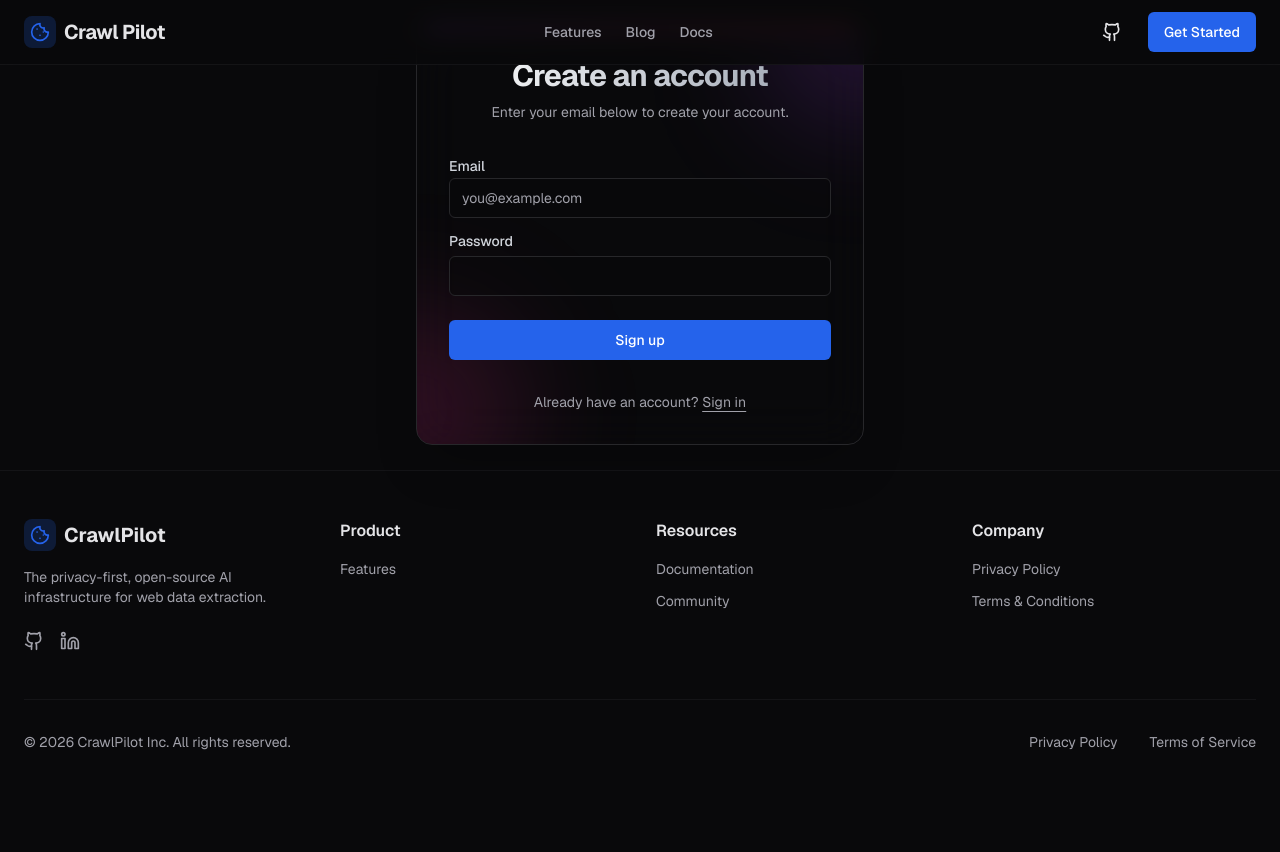
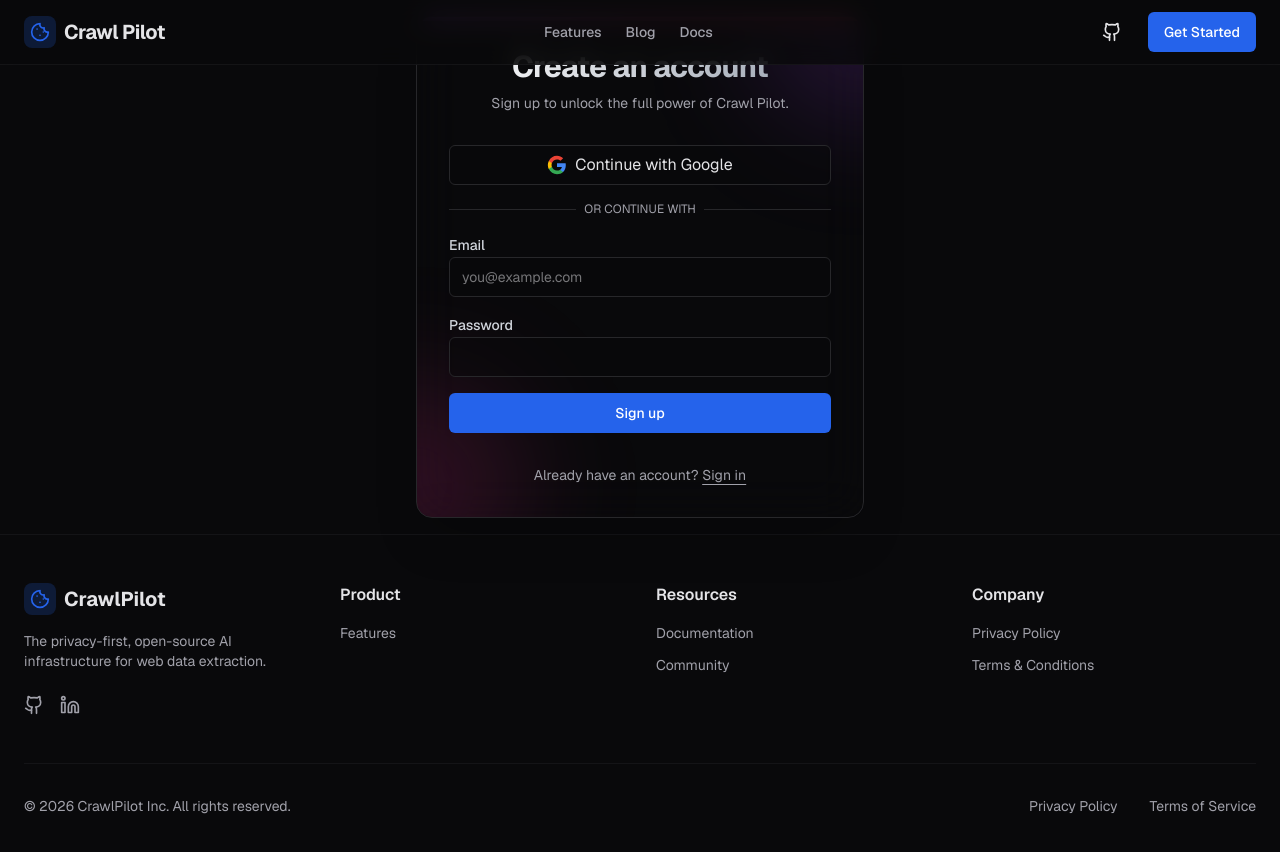
Before and after one commit to crawlpilot/crawlpilot.github.io, a Next.js app: page /signup in a window 1280 px wide. Shown: the top 852 px of the page. Before the commit the page ends 800 px from the top, so only its background shows below. Built offline with nearby package versions, Linux system fonts and the light colour scheme; no server answers.

Commit message:
aff firebas

```diff
--- a/package.json
+++ b/package.json
@@ -10,10 +10,9 @@
   },
   "dependencies": {
     "@radix-ui/react-slot": "^1.2.4",
-    "@supabase/ssr": "^0.9.0",
-    "@supabase/supabase-js": "^2.99.1",
     "class-variance-authority": "^0.7.1",
     "clsx": "^2.1.1",
+    "firebase": "^12.10.0",
     "framer-motion": "^12.34.0",
     "gray-matter": "^4.0.3",
     "lucide-react": "^0.564.0",
--- a/src/app/login/page.tsx
+++ b/src/app/login/page.tsx
@@ -1,7 +1,13 @@
 "use client";
 
 import { useState } from "react";
-import { createClient } from "@/utils/supabase/client";
+import { auth } from "@/lib/firebase";
+import {
+    signInWithEmailAndPassword,
+    signInWithPopup,
+    GoogleAuthProvider,
+    getIdToken
+} from "firebase/auth";
 import { Navbar } from "@/components/Navbar";
 import { Footer } from "@/components/Footer";
 import Link from "next/link";
@@ -14,33 +20,14 @@
     const [loading, setLoading] = useState(false);
     const router = useRouter();
 
-    const handleLogin = async (e: React.FormEvent) => {
-        e.preventDefault();
-        setLoading(true);
-        setError(null);
-
-        const supabase = createClient();
-
+    const syncWithExtension = async (user: any) => {
         try {
-            const { data, error } = await supabase.auth.signInWithPassword({
-                email,
-                password,
-            });
-
-            if (error) {
-                throw error;
-            }
-
-            // Successful login - sync with extension if requested
-            if (data.session) {
-                try {
-                    // Extension ID: obkajpmefemkleeggkfhnmpileijgecc
+            const token = await getIdToken(user);
             const extensionId = "obkajpmefemkleeggkfhnmpileijgecc";
-                    // We check if chrome runtime exists (only in Chrome-based browsers)
             if (typeof window !== 'undefined' && (window as any).chrome && (window as any).chrome.runtime) {
                 (window as any).chrome.runtime.sendMessage(
                     extensionId,
-                            { type: "AUTH_SUCCESS", token: data.session.access_token },
+                    { type: "AUTH_SUCCESS", token },
                     (response: any) => {
                         console.log("Extension response:", response);
                     }
@@ -49,12 +36,35 @@
         } catch (extError) {
             console.error("Failed to sync with extension:", extError);
         }
-            }
+    };
 
-            router.push("/dashboard"); // or just back home depending on where you want them to go
-            router.refresh();
+    const handleEmailLogin = async (e: React.FormEvent) => {
+        e.preventDefault();
+        setLoading(true);
+        setError(null);
+
+        try {
+            const userCredential = await signInWithEmailAndPassword(auth, email, password);
+            await syncWithExtension(userCredential.user);
+            router.push("/");
         } catch (err: any) {
             setError(err.message || "Failed to log in.");
+        } finally {
+            setLoading(false);
+        }
+    };
+
+    const handleGoogleLogin = async () => {
+        setLoading(true);
+        setError(null);
+        const provider = new GoogleAuthProvider();
+
+        try {
+            const result = await signInWithPopup(auth, provider);
+            await syncWithExtension(result.user);
+            router.push("/");
+        } catch (err: any) {
+            setError(err.message || "Failed to log in with Google.");
         } finally {
             setLoading(false);
         }
@@ -65,7 +75,6 @@
             <Navbar />
             <main className="flex-1 flex items-center justify-center p-4">
                 <div className="w-full max-w-md p-8 space-y-8 rounded-2xl border border-border bg-card/50 backdrop-blur-xl shadow-2xl relative overflow-hidden">
-                    {/* Decorative Gradients */}
                     <div className="absolute top-0 left-0 w-full h-1 bg-gradient-to-r from-blue-500 via-indigo-500 to-purple-500" />
                     <div className="absolute -top-24 -right-24 w-48 h-48 bg-blue-500/20 rounded-full blur-3xl -z-10" />
                     <div className="absolute -bottom-24 -left-24 w-48 h-48 bg-purple-500/20 rounded-full blur-3xl -z-10" />
@@ -79,7 +88,43 @@
                         </p>
                     </div>
 
-                    <form onSubmit={handleLogin} className="space-y-6">
+                    <div className="space-y-4">
+                        <button
+                            onClick={handleGoogleLogin}
+                            disabled={loading}
+                            className="w-full flex items-center justify-center gap-2 h-10 px-4 py-2 border border-input rounded-md bg-background/50 hover:bg-white/5 transition-colors disabled:opacity-50"
+                        >
+                            <svg className="w-5 h-5" viewBox="0 0 24 24">
+                                <path
+                                    d="M22.56 12.25c0-.78-.07-1.53-.2-2.25H12v4.26h5.92c-.26 1.37-1.04 2.53-2.21 3.31v2.77h3.57c2.08-1.92 3.28-4.74 3.28-8.09z"
+                                    fill="#4285F4"
+                                />
+                                <path
+                                    d="M12 23c2.97 0 5.46-.98 7.28-2.66l-3.57-2.77c-.98.66-2.23 1.06-3.71 1.06-2.86 0-5.29-1.93-6.16-4.53H2.18v2.84C3.99 20.53 7.7 23 12 23z"
+                                    fill="#34A853"
+                                />
+                                <path
+                                    d="M5.84 14.09c-.22-.66-.35-1.36-.35-2.09s.13-1.43.35-2.09V7.07H2.18C1.43 8.55 1 10.22 1 12s.43 3.45 1.18 4.93l3.66-2.84z"
+                                    fill="#FBBC05"
+                                />
+                                <path
+                                    d="M12 5.38c1.62 0 3.06.56 4.21 1.64l3.15-3.15C17.45 2.09 14.97 1 12 1 7.7 1 3.99 3.47 2.18 7.07l3.66 2.84c.87-2.6 3.3-4.53 6.16-4.53z"
+                                    fill="#EA4335"
+                                />
+                            </svg>
+                            Sign in with Google
+                        </button>
+
+                        <div className="relative">
+                            <div className="absolute inset-0 flex items-center">
+                                <span className="w-full border-t border-border" />
+                            </div>
+                            <div className="relative flex justify-center text-xs uppercase">
+                                <span className="bg-background px-2 text-muted-foreground">Or continue with email</span>
+                            </div>
+                        </div>
+
+                        <form onSubmit={handleEmailLogin} className="space-y-4">
                             {error && (
                                 <div className="p-3 text-sm text-red-400 bg-red-400/10 border border-red-400/20 rounded-lg text-center">
                                     {error}
@@ -97,23 +142,21 @@
                                         required
                                         value={email}
                                         onChange={(e) => setEmail(e.target.value)}
-                                    className="flex h-10 w-full rounded-md border border-input bg-background/50 px-3 py-2 text-sm ring-offset-background file:border-0 file:bg-transparent file:text-sm file:font-medium placeholder:text-muted-foreground focus-visible:outline-none focus-visible:ring-2 focus-visible:ring-ring focus-visible:ring-offset-2 disabled:cursor-not-allowed disabled:opacity-50 transition-colors hover:border-blue-500/50"
+                                        className="flex h-10 w-full rounded-md border border-input bg-background/50 px-3 py-2 text-sm focus-visible:outline-none focus-visible:ring-2 focus-visible:ring-ring focus-visible:ring-offset-2 disabled:opacity-50 transition-colors hover:border-blue-500/50"
                                         placeholder="you@example.com"
                                     />
                                 </div>
                                 <div className="space-y-2">
-                                <div className="flex items-center justify-between">
                                     <label className="text-sm font-medium leading-none text-gray-300" htmlFor="password">
                                         Password
                                     </label>
-                                </div>
                                     <input
                                         id="password"
                                         type="password"
                                         required
                                         value={password}
                                         onChange={(e) => setPassword(e.target.value)}
-                                    className="flex h-10 w-full rounded-md border border-input bg-background/50 px-3 py-2 text-sm ring-offset-background file:border-0 file:bg-transparent file:text-sm file:font-medium placeholder:text-muted-foreground focus-visible:outline-none focus-visible:ring-2 focus-visible:ring-ring focus-visible:ring-offset-2 disabled:cursor-not-allowed disabled:opacity-50 transition-colors hover:border-blue-500/50"
+                                        className="flex h-10 w-full rounded-md border border-input bg-background/50 px-3 py-2 text-sm focus-visible:outline-none focus-visible:ring-2 focus-visible:ring-ring focus-visible:ring-offset-2 disabled:opacity-50 transition-colors hover:border-blue-500/50"
                                     />
                                 </div>
                             </div>
@@ -121,11 +164,12 @@
                             <button
                                 type="submit"
                                 disabled={loading}
-                            className="inline-flex items-center justify-center whitespace-nowrap rounded-md text-sm font-medium ring-offset-background transition-colors focus-visible:outline-none focus-visible:ring-2 focus-visible:ring-ring focus-visible:ring-offset-2 disabled:pointer-events-none disabled:opacity-50 bg-primary text-primary-foreground hover:bg-primary/90 h-10 px-4 py-2 w-full active:scale-[0.98]"
+                                className="inline-flex items-center justify-center rounded-md text-sm font-medium bg-primary text-primary-foreground hover:bg-primary/90 h-10 px-4 py-2 w-full transition-colors disabled:opacity-50 active:scale-[0.98]"
                             >
                                 {loading ? "Signing in..." : "Sign in"}
                             </button>
                         </form>
+                    </div>
 
                     <div className="text-center text-sm text-muted-foreground mt-4">
                         Don&apos;t have an account?{" "}
--- a/src/app/signup/page.tsx
+++ b/src/app/signup/page.tsx
@@ -1,7 +1,13 @@
 "use client";
 
 import { useState } from "react";
-import { createClient } from "@/utils/supabase/client";
+import { auth } from "@/lib/firebase";
+import {
+    createUserWithEmailAndPassword,
+    signInWithPopup,
+    GoogleAuthProvider,
+    getIdToken
+} from "firebase/auth";
 import { Navbar } from "@/components/Navbar";
 import { Footer } from "@/components/Footer";
 import Link from "next/link";
@@ -11,51 +17,54 @@
     const [email, setEmail] = useState("");
     const [password, setPassword] = useState("");
     const [error, setError] = useState<string | null>(null);
-    const [message, setMessage] = useState<string | null>(null);
     const [loading, setLoading] = useState(false);
     const router = useRouter();
 
-    const handleSignup = async (e: React.FormEvent) => {
-        e.preventDefault();
-        setLoading(true);
-        setError(null);
-        setMessage(null);
-
-        const supabase = createClient();
-
+    const syncWithExtension = async (user: any) => {
         try {
-            const { data, error } = await supabase.auth.signUp({
-                email,
-                password,
-                options: {
-                    emailRedirectTo: `${window.location.origin}/auth/callback`,
-                },
-            });
-
-            if (error) {
-                throw error;
-            }
-
-            // If sign up doesn't require verification (or if auto-login occurs)
-            if (data.session) {
-                try {
+            const token = await getIdToken(user);
             const extensionId = "obkajpmefemkleeggkfhnmpileijgecc";
             if (typeof window !== 'undefined' && (window as any).chrome && (window as any).chrome.runtime) {
                 (window as any).chrome.runtime.sendMessage(
                     extensionId,
-                            { type: "AUTH_SUCCESS", token: data.session.access_token }
+                    { type: "AUTH_SUCCESS", token },
+                    (response: any) => {
+                        console.log("Extension response:", response);
+                    }
                 );
             }
         } catch (extError) {
-                    // Ignore
+            console.error("Failed to sync with extension:", extError);
         }
-                router.push("/dashboard");
-            } else {
-                setMessage("Check your email for the confirmation link to complete registration.");
-            }
+    };
 
+    const handleEmailSignup = async (e: React.FormEvent) => {
+        e.preventDefault();
+        setLoading(true);
+        setError(null);
+
+        try {
+            const userCredential = await createUserWithEmailAndPassword(auth, email, password);
+            await syncWithExtension(userCredential.user);
+            router.push("/");
         } catch (err: any) {
             setError(err.message || "Failed to create account.");
+        } finally {
+            setLoading(false);
+        }
+    };
+
+    const handleGoogleSignup = async () => {
+        setLoading(true);
+        setError(null);
+        const provider = new GoogleAuthProvider();
+
+        try {
+            const result = await signInWithPopup(auth, provider);
+            await syncWithExtension(result.user);
+            router.push("/");
+        } catch (err: any) {
+            setError(err.message || "Failed to sign up with Google.");
         } finally {
             setLoading(false);
         }
@@ -66,7 +75,6 @@
             <Navbar />
             <main className="flex-1 flex items-center justify-center p-4">
                 <div className="w-full max-w-md p-8 space-y-8 rounded-2xl border border-border bg-card/50 backdrop-blur-xl shadow-2xl relative overflow-hidden">
-                    {/* Decorative Gradients */}
                     <div className="absolute top-0 left-0 w-full h-1 bg-gradient-to-r from-purple-500 via-pink-500 to-red-500" />
                     <div className="absolute -top-24 -right-24 w-48 h-48 bg-purple-500/20 rounded-full blur-3xl -z-10" />
                     <div className="absolute -bottom-24 -left-24 w-48 h-48 bg-pink-500/20 rounded-full blur-3xl -z-10" />
@@ -76,20 +84,50 @@
                             Create an account
                         </h1>
                         <p className="text-sm text-muted-foreground">
-                            Enter your email below to create your account.
+                            Sign up to unlock the full power of Crawl Pilot.
                         </p>
                     </div>
 
-                    <form onSubmit={handleSignup} className="space-y-6">
+                    <div className="space-y-4">
+                        <button
+                            onClick={handleGoogleSignup}
+                            disabled={loading}
+                            className="w-full flex items-center justify-center gap-2 h-10 px-4 py-2 border border-input rounded-md bg-background/50 hover:bg-white/5 transition-colors disabled:opacity-50"
+                        >
+                            <svg className="w-5 h-5" viewBox="0 0 24 24">
+                                <path
+                                    d="M22.56 12.25c0-.78-.07-1.53-.2-2.25H12v4.26h5.92c-.26 1.37-1.04 2.53-2.21 3.31v2.77h3.57c2.08-1.92 3.28-4.74 3.28-8.09z"
+                                    fill="#4285F4"
+                                />
+                                <path
+                                    d="M12 23c2.97 0 5.46-.98 7.28-2.66l-3.57-2.77c-.98.66-2.23 1.06-3.71 1.06-2.86 0-5.29-1.93-6.16-4.53H2.18v2.84C3.99 20.53 7.7 23 12 23z"
+                                    fill="#34A853"
+                                />
+                                <path
+                                    d="M5.84 14.09c-.22-.66-.35-1.36-.35-2.09s.13-1.43.35-2.09V7.07H2.18C1.43 8.55 1 10.22 1 12s.43 3.45 1.18 4.93l3.66-2.84z"
+                                    fill="#FBBC05"
+                                />
+                                <path
+                                    d="M12 5.38c1.62 0 3.06.56 4.21 1.64l3.15-3.15C17.45 2.09 14.97 1 12 1 7.7 1 3.99 3.47 2.18 7.07l3.66 2.84c.87-2.6 3.3-4.53 6.16-4.53z"
+                                    fill="#EA4335"
+                                />
+                            </svg>
+                            Continue with Google
+                        </button>
+
+                        <div className="relative">
+                            <div className="absolute inset-0 flex items-center">
+                                <span className="w-full border-t border-border" />
+                            </div>
+                            <div className="relative flex justify-center text-xs uppercase">
+                                <span className="bg-background px-2 text-muted-foreground">Or continue with</span>
+                            </div>
+                        </div>
+
+                        <form onSubmit={handleEmailSignup} className="space-y-4">
                             {error && (
                                 <div className="p-3 text-sm text-red-400 bg-red-400/10 border border-red-400/20 rounded-lg text-center">
                                     {error}
-                            </div>
-                        )}
-
-                        {message && (
-                            <div className="p-3 text-sm text-green-400 bg-green-400/10 border border-green-400/20 rounded-lg text-center">
-                                {message}
                                 </div>
                             )}
 
@@ -104,23 +142,21 @@
                                         required
                                         value={email}
                                         onChange={(e) => setEmail(e.target.value)}
-                                    className="flex h-10 w-full rounded-md border border-input bg-background/50 px-3 py-2 text-sm ring-offset-background file:border-0 file:bg-transparent file:text-sm file:font-medium placeholder:text-muted-foreground focus-visible:outline-none focus-visible:ring-2 focus-visible:ring-ring focus-visible:ring-offset-2 disabled:cursor-not-allowed disabled:opacity-50 transition-colors hover:border-purple-500/50"
+                                        className="flex h-10 w-full rounded-md border border-input bg-background/50 px-3 py-2 text-sm focus-visible:outline-none focus-visible:ring-2 focus-visible:ring-ring focus-visible:ring-offset-2 disabled:opacity-50 transition-colors hover:border-purple-500/50"
                                         placeholder="you@example.com"
                                     />
                                 </div>
                                 <div className="space-y-2">
-                                <div className="flex items-center justify-between">
                                     <label className="text-sm font-medium leading-none text-gray-300" htmlFor="password">
                                         Password
                                     </label>
-                                </div>
                                     <input
                                         id="password"
                                         type="password"
                                         required
                                         value={password}
                                         onChange={(e) => setPassword(e.target.value)}
-                                    className="flex h-10 w-full rounded-md border border-input bg-background/50 px-3 py-2 text-sm ring-offset-background file:border-0 file:bg-transparent file:text-sm file:font-medium placeholder:text-muted-foreground focus-visible:outline-none focus-visible:ring-2 focus-visible:ring-ring focus-visible:ring-offset-2 disabled:cursor-not-allowed disabled:opacity-50 transition-colors hover:border-purple-500/50"
+                                        className="flex h-10 w-full rounded-md border border-input bg-background/50 px-3 py-2 text-sm focus-visible:outline-none focus-visible:ring-2 focus-visible:ring-ring focus-visible:ring-offset-2 disabled:opacity-50 transition-colors hover:border-purple-500/50"
                                     />
                                 </div>
                             </div>
@@ -128,11 +164,12 @@
                             <button
                                 type="submit"
                                 disabled={loading}
-                            className="inline-flex items-center justify-center whitespace-nowrap rounded-md text-sm font-medium ring-offset-background transition-colors focus-visible:outline-none focus-visible:ring-2 focus-visible:ring-ring focus-visible:ring-offset-2 disabled:pointer-events-none disabled:opacity-50 bg-primary text-primary-foreground hover:bg-primary/90 h-10 px-4 py-2 w-full active:scale-[0.98]"
+                                className="inline-flex items-center justify-center rounded-md text-sm font-medium bg-primary text-primary-foreground hover:bg-primary/90 h-10 px-4 py-2 w-full transition-colors disabled:opacity-50 active:scale-[0.98]"
                             >
                                 {loading ? "Creating account..." : "Sign up"}
                             </button>
                         </form>
+                    </div>
 
                     <div className="text-center text-sm text-muted-foreground mt-4">
                         Already have an account?{" "}
--- /dev/null
+++ b/src/lib/firebase.ts
@@ -0,0 +1,17 @@
+import { initializeApp, getApps, getApp } from "firebase/app";
+import { getAuth } from "firebase/auth";
+
+const firebaseConfig = {
+    apiKey: process.env.NEXT_PUBLIC_FIREBASE_API_KEY,
+    authDomain: process.env.NEXT_PUBLIC_FIREBASE_AUTH_DOMAIN,
+    projectId: process.env.NEXT_PUBLIC_FIREBASE_PROJECT_ID,
+    storageBucket: process.env.NEXT_PUBLIC_FIREBASE_STORAGE_BUCKET,
+    messagingSenderId: process.env.NEXT_PUBLIC_FIREBASE_MESSAGING_SENDER_ID,
+    appId: process.env.NEXT_PUBLIC_FIREBASE_APP_ID,
+};
+
+// Initialize Firebase
+const app = getApps().length > 0 ? getApp() : initializeApp(firebaseConfig);
+const auth = getAuth(app);
+
+export { app, auth };
--- a/src/utils/supabase/client.ts
+++ /dev/null
@@ -1,8 +0,0 @@
-import { createBrowserClient } from '@supabase/ssr'
-
-export function createClient() {
-    return createBrowserClient(
-        process.env.NEXT_PUBLIC_SUPABASE_URL!,
-        process.env.NEXT_PUBLIC_SUPABASE_ANON_KEY!
-    )
-}
```
Also changed, not shown: src/app/auth/callback/page.tsx (deleted, +0 -41 lines), 1 other file (tests, documents, lock files or other folders). Lines whose indentation alone changed are shown as unchanged.
